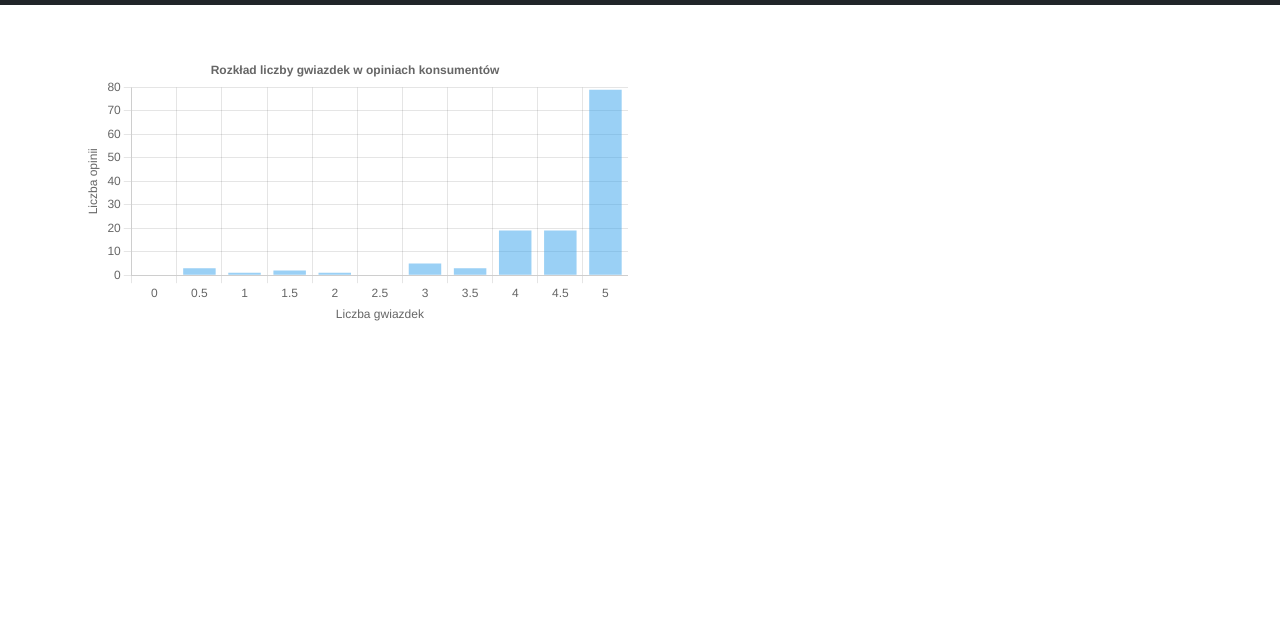
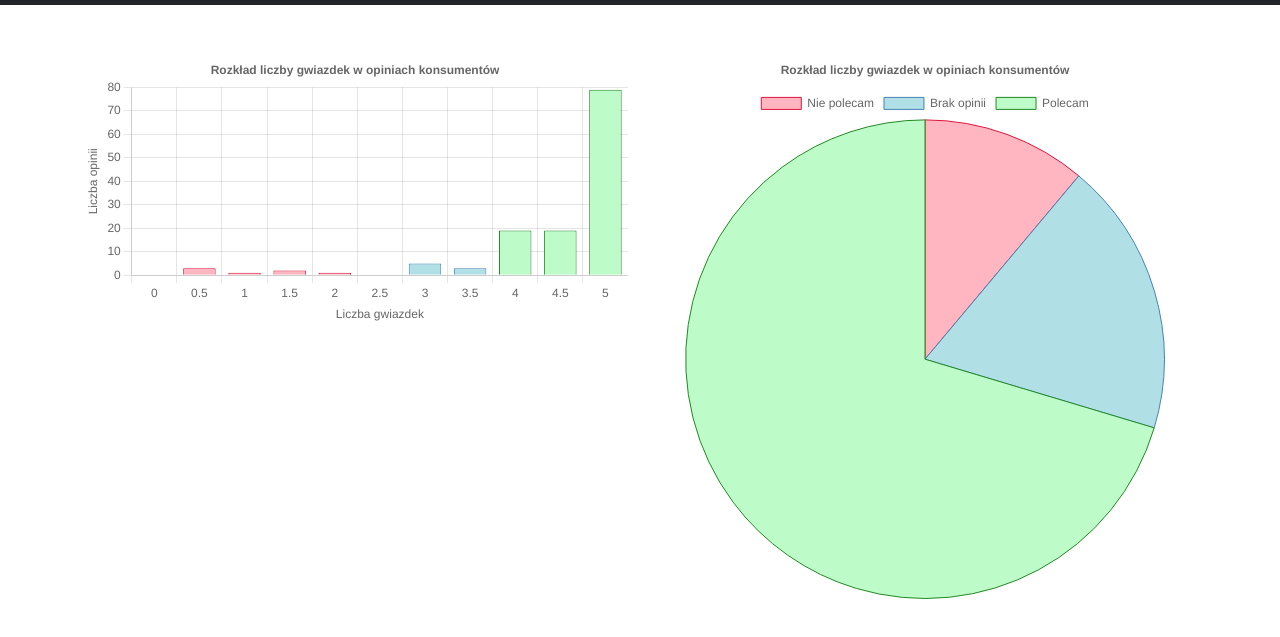
Before and after one commit to m-Kubacki/CeneoScraperMock, a plain HTML site: page charts.html in a window 1280 px wide. Shown: the part 51-688 px from the top of the page. Drawn offline with nearby package versions, Linux system fonts and the light colour scheme.

Commit message:
second chart in chart.js

```diff
--- a/charts.html
+++ b/charts.html
@@ -70,19 +70,86 @@
 						<canvas id="stars"></canvas>
 						<script>
 							const data = [
-								{ stars: 0.0, count: 0 },
-								{ stars: 0.5, count: 3 },
-								{ stars: 1.0, count: 1 },
-								{ stars: 1.5, count: 2 },
-								{ stars: 2.0, count: 1 },
-								{ stars: 2.5, count: 0 },
-								{ stars: 3.0, count: 5 },
-								{ stars: 3.5, count: 3 },
-								{ stars: 4.0, count: 19 },
-								{ stars: 4.5, count: 19 },
-								{ stars: 5.0, count: 79 },
+								{
+									stars: 0.0,
+									count: 0,
+									bgcolor: "#FFB6C1",
+									bgborder: "#DC143C",
+								},
+								{
+									stars: 0.5,
+									count: 3,
+									bgcolor: "#FFB6C1",
+									bgborder: "#DC143C",
+								},
+								{
+									stars: 1.0,
+									count: 1,
+									bgcolor: "#FFB6C1",
+									bgborder: "#DC143C",
+								},
+								{
+									stars: 1.5,
+									count: 2,
+									bgcolor: "#FFB6C1",
+									bgborder: "#DC143C",
+								},
+								{
+									stars: 2.0,
+									count: 1,
+									bgcolor: "#FFB6C1",
+									bgborder: "#DC143C",
+								},
+								{
+									stars: 2.5,
+									count: 0,
+									bgcolor: "#FFB6C1",
+									bgborder: "#DC143C",
+								},
+								{
+									stars: 3.0,
+									count: 5,
+									bgcolor: "#B0E0E6",
+									bgborder: "#4682B4",
+								},
+								{
+									stars: 3.5,
+									count: 3,
+									bgcolor: "#B0E0E6",
+									bgborder: "#4682B4",
+								},
+								{
+									stars: 4.0,
+									count: 19,
+									bgcolor: "#BDFCC9",
+									bgborder: "#228B22",
+								},
+								{
+									stars: 4.5,
+									count: 19,
+									bgcolor: "#BDFCC9",
+									bgborder: "#228B22",
+								},
+								{
+									stars: 5.0,
+									count: 79,
+									bgcolor: "#BDFCC9",
+									bgborder: "#228B22",
+								},
 							];
-
+							// 			const data = [
+							// { stars: 0.0, count: 0, bgcolor: "#FFB6C1", bgborder: "#DC143C"},
+							// { stars: 0.5, count: 3, bgcolor: "#FFB6C1", bgborder: "#DC143C"},
+							// { stars: 1.0, count: 1, bgcolor: "#FFB6C1", bgborder: "#DC143C"},
+							// { stars: 1.5, count: 2, bgcolor: "#FFB6C1", bgborder: "#DC143C"},
+							// { stars: 2.0, count: 1, bgcolor: "#FFB6C1", bgborder: "#DC143C"},
+							// { stars: 2.5, count: 0, bgcolor: "#FFB6C1", bgborder: "#DC143C"},
+							// { stars: 3.0, count: 5, bgcolor: "#B0E0E6", bgborder: "#4682B4"},
+							// { stars: 3.5, count: 3, bgcolor: "#B0E0E6", bgborder: "#4682B4"},
+							// { stars: 4.0, count: 19, bgcolor: "#BDFCC9", bgborder: "#228B22"},
+							// { stars: 4.5, count: 19, bgcolor: "#BDFCC9", bgborder: "#228B22"},
+							// { stars: 5.0, count: 79, bgcolor: "#BDFCC9", bgborder: "#228B22"},
+							// 			];
 							new Chart(document.getElementById("stars"), {
 								type: "bar",
 								data: {
@@ -91,6 +158,10 @@
 										{
 											label: "Liczba opinii",
 											data: data.map((row) => row.count),
+											backgroundColor: data.map((row) => row.bgcolor),
+											borderColor: data.map((row) => row.bgborder),
+
+											borderWidth: 1,
 										},
 									],
 								},
@@ -122,7 +193,59 @@
 							});
 						</script>
 					</div>
-					<div class="col-6"></div>
+					<div class="col-6">
+						<canvas id="pie">
+							<script>
+								const data2 = [
+									{
+										reco: "Nie polecam",
+										count: 3,
+										bgcolor: "#ffb6c1",
+										bgborder: "#dc143c",
+									},
+									{
+										reco: "Brak opinii",
+										count: 5,
+										bgcolor: "#b0e0e6",
+										bgborder: "#4682b4",
+									},
+									{
+										reco: "Polecam",
+										count: 19,
+										bgcolor: "#bdfcc9",
+										bgborder: "#228822",
+									},
+								];
+
+								new Chart(document.getElementById("pie"), {
+									type: "pie",
+									data: {
+										labels: data2.map((row) => row.reco),
+										datasets: [
+											{
+												label: "Liczba rekomendacji",
+												data: data2.map((row) => row.count),
+												backgroundColor: data2.map((row) => row.bgcolor),
+												borderColor: data2.map((row) => row.bgborder),
+												borderWidth: 1,
+											},
+										],
+									},
+									options: {
+										plugins: {
+											legend: {
+												display: true,
+											},
+											title: {
+												display: true,
+												text: "Rozkład liczby gwiazdek w opiniach konsumentów",
+											},
+										},
+									},
+								});
+							</script>
+						</canvas>
+					</div>
 				</div>
 			</div>
 		</main>
```
